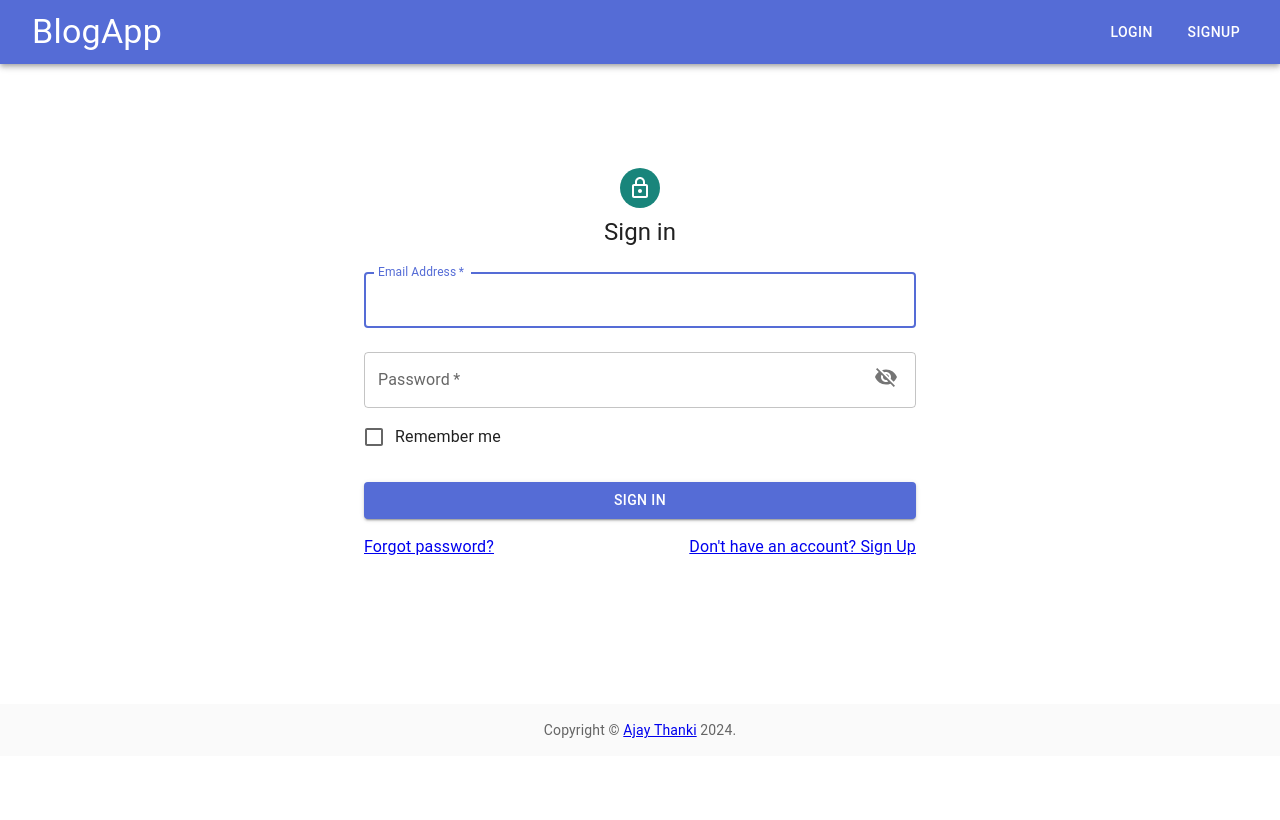
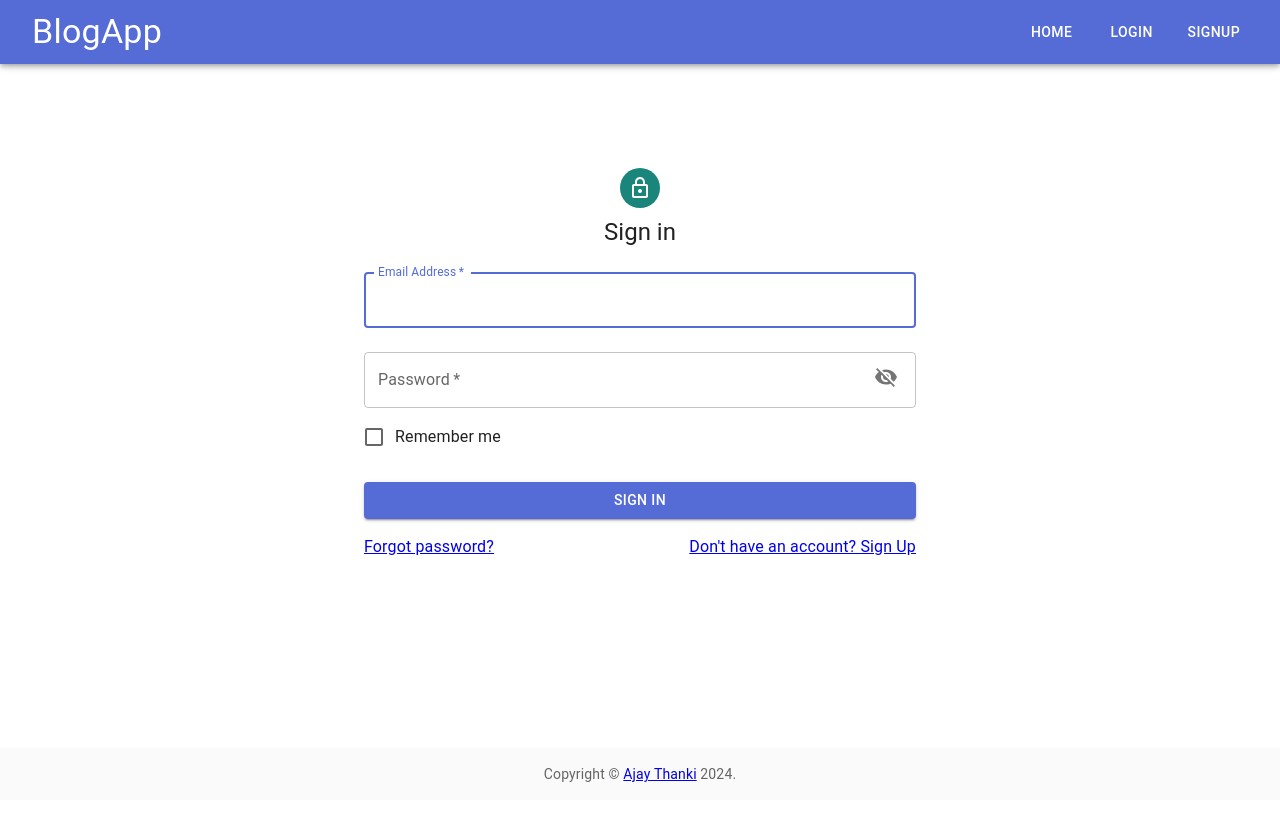
Before and after one commit to ajaythanki/community-blogging-platform, a React (Vite) app in the folder frontend/: page /login in a window 1280 px wide. Shown: the top 820 px of the page. Built offline with nearby package versions, Linux system fonts and the light colour scheme; no server answers.

Commit message:
fix blog card ui page minmum height and added home link in navbar

```diff
--- a/frontend/src/components/BlogCard.tsx
+++ b/frontend/src/components/BlogCard.tsx
@@ -78,7 +78,7 @@ export default function BlogCard({
         image={thumbnail.url}
         alt={title}
       />
-      <CardContent sx={{ textAlign: "left" }}>
+      <CardContent sx={{ textAlign: "left", px:0 }}>
         <Typography
           variant="h4"
           color="text.primary"
@@ -108,7 +108,7 @@ export default function BlogCard({
           sx={{
             display: "flex",
             flexDirection:"column",
-            alignItems: "center",
+            alignItems: "start",
           }}
         >
           <Typography sx={{ my: 1 }}>
@@ -132,7 +132,7 @@ export default function BlogCard({
           <CardHeader
             avatar={
               <Avatar
-                sx={{ bgcolor: red[500] }}
+                sx={{ bgcolor: red[500], p:0, mt:0.5 }}
                 src={author.username}
                 alt={author.username}
               ></Avatar>
--- a/frontend/src/components/Layout.tsx
+++ b/frontend/src/components/Layout.tsx
@@ -10,7 +10,7 @@ const Layout = ({ children }: any) => {
       <Toaster position="top-center" />
       <Box
         component="main"
-        style={{ padding: "2rem", minHeight: "80vh" }}
+        style={{ padding: "2rem", minHeight: "100vh" }}
       >
         <CssBaseline />
         {children}
--- a/frontend/src/components/NavBar.tsx
+++ b/frontend/src/components/NavBar.tsx
@@ -23,6 +23,9 @@ export default function NavBar() {
             </Typography>
           </Button>
           <Box display={"flex"} marginLeft="auto" alignItems={"center"}>
+            <Button component={Link} to="/" sx={{ margin: 1, color: "white" }}>
+              Home
+            </Button>
             {!isAuthenticated && (
               <>
                 <Button
@@ -40,10 +43,8 @@ export default function NavBar() {
                   Signup
                 </Button>
               </>
-                )}
-              {isAuthenticated && (
-                 <UserDropdown/>
-              )}
+            )}
+            {isAuthenticated && <UserDropdown />}
           </Box>
         </Toolbar>
       </AppBar>
```
